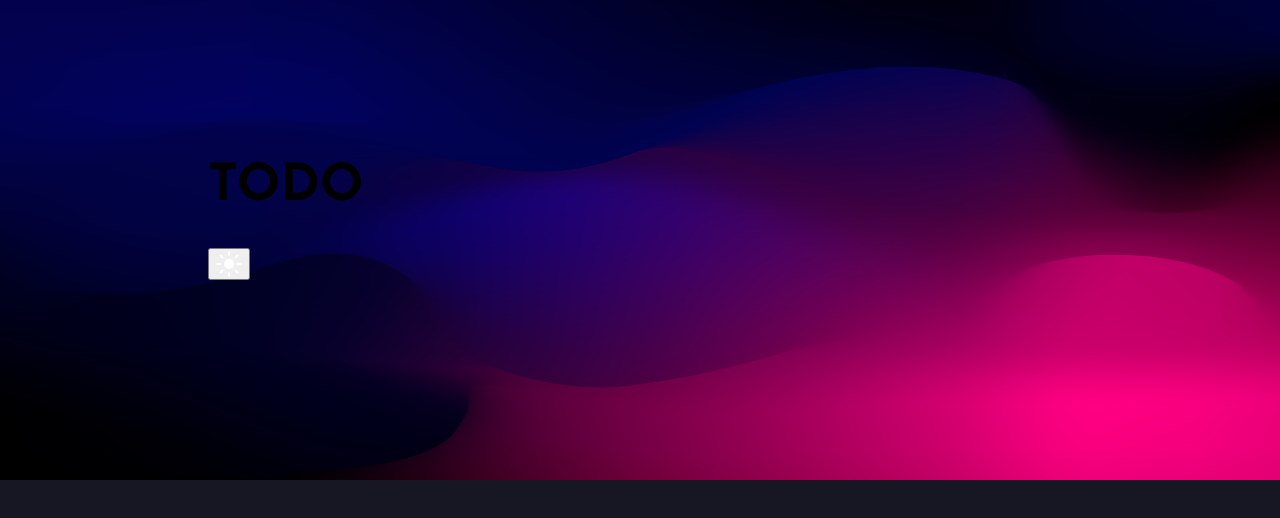
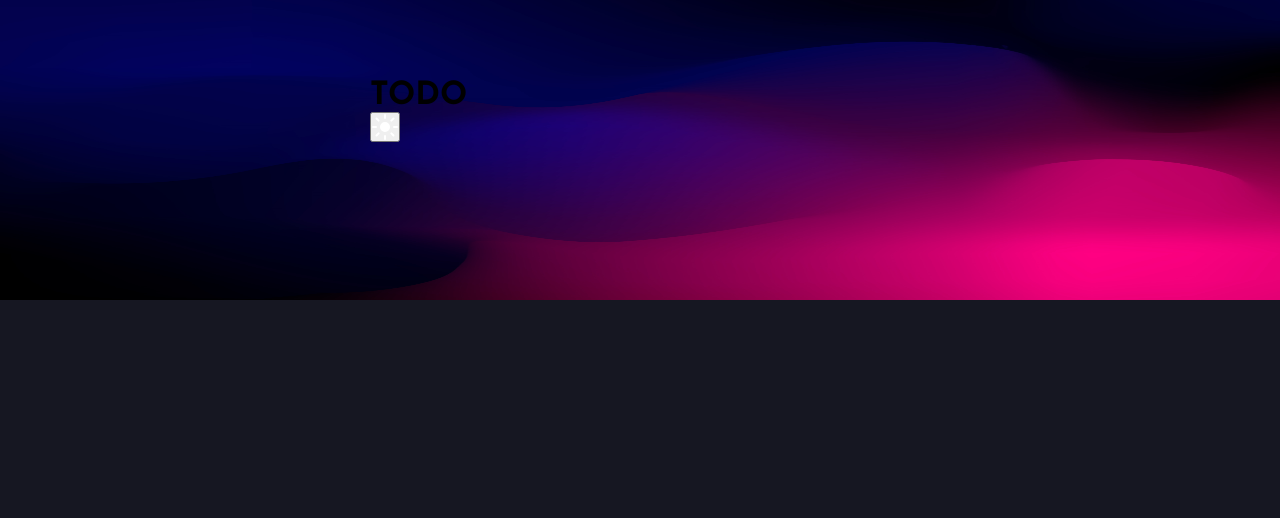
Before and after one commit to DasunNirmal/Todo-List, an Angular app: page / in a window 1280 px wide. Shown: the top 518 px of the page. Built offline with nearby package versions, Linux system fonts and the light colour scheme.

Commit message:
default css

```diff
--- a/src/styles.css
+++ b/src/styles.css
@@ -18,6 +18,32 @@
   --clr-gb-5: hsl(233, 14%, 35%);
   --clr-gb-6: hsl(235, 19%, 24%);
   --clr-box-shadow: hsl(0, 0%, 0%, 0.1);
+}
+
+/* RESETS */
+
+* {
+  margin: 0;
+  padding: 0;
+  box-sizing: border-box;
+}
+
+html {
+  font-size: 62.5%;
+  position: relative;
+}
+
+html,
+body {
+  min-height: 100%;
+}
+
+ul {
+  list-style: none;
+}
+
+img {
+  user-select: none;
 }
 
 /* CHANGE CUSTOM PROPERTIES WHEN LIGHT THEME */
```
